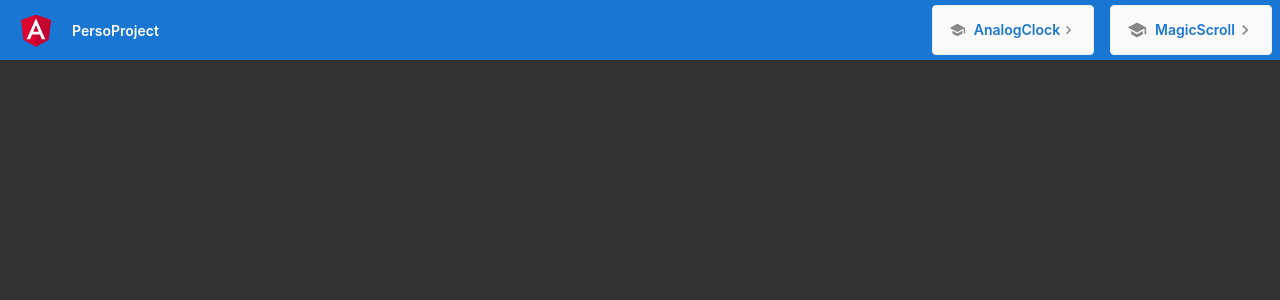
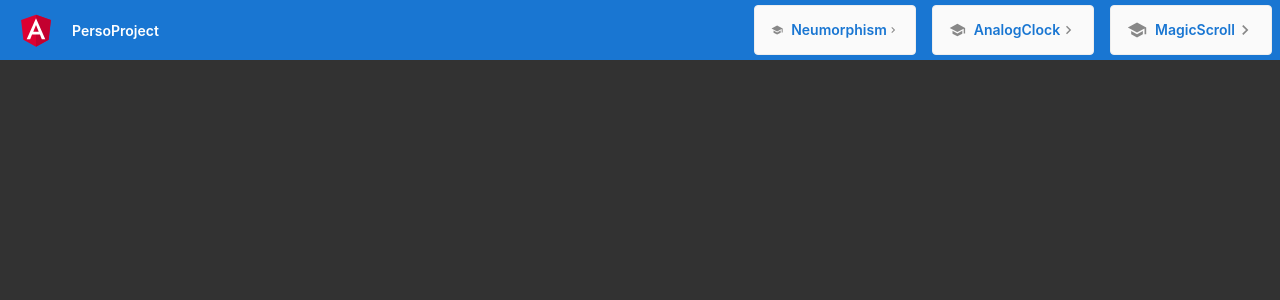
Before and after one commit to yoinqui/yoinqui.github.io, an Angular app: page /Neumorphism in a window 1280 px wide. Before the commit this address led to /. Shown: the top 300 px of the page. Built offline with nearby package versions, Linux system fonts and the light colour scheme.

Commit message:
Add Neumorphism Page & Add Routing

```diff
--- /dev/null
+++ b/src/app/Pages/neumorphism/neumorphism.component.html
@@ -0,0 +1 @@
+<p>neumorphism works!</p>
--- /dev/null
+++ b/src/app/Pages/neumorphism/neumorphism.component.ts
@@ -0,0 +1,15 @@
+import { Component, OnInit } from '@angular/core';
+
+@Component({
+  selector: 'app-neumorphism',
+  templateUrl: './neumorphism.component.html',
+  styleUrls: ['./neumorphism.component.css']
+})
+export class NeumorphismComponent implements OnInit {
+
+  constructor() { }
+
+  ngOnInit(): void {
+  }
+
+}
--- a/src/app/app-routing.module.ts
+++ b/src/app/app-routing.module.ts
@@ -3,11 +3,13 @@ import {RouterModule, Routes} from '@angular/router';
 import {MagicScrollComponent} from './Pages/magic-scroll/magic-scroll.component';
 import {HomeComponent} from './Pages/home/home.component';
 import {AnalogClockComponent} from './Pages/analog-clock/analog-clock.component';
+import {NeumorphismComponent} from './Pages/neumorphism/neumorphism.component';
 
 const routes: Routes = [
   {path: '', component: HomeComponent},
   {path: 'MagicScroll', component: MagicScrollComponent},
   {path: 'AnalogClock', component: AnalogClockComponent},
+  {path: 'Neumorphism', component: NeumorphismComponent},
 ];
 
 @NgModule({
--- a/src/app/app.component.html
+++ b/src/app/app.component.html
@@ -12,6 +12,22 @@
 
   <div class="spacer"></div>
 
+  <!--Neumorphism-->
+  <div class="card-container">
+    <a class="card" rel="noopener" style="width: 8rem; height: 1rem;" routerLink="/Neumorphism">
+      <!--Icon-->
+      <svg class="material-icons" xmlns="http://www.w3.org/2000/svg" width="24" height="24" viewBox="0 0 24 24">
+        <path d="M5 13.18v4L12 21l7-3.82v-4L12 17l-7-3.82zM12 3L1 9l11 6 9-4.91V17h2V9L12 3z"/>
+      </svg>
+
+      <span>Neumorphism</span>
+
+      <!--Cheveron flèche ">"-->
+      <svg class="material-icons" xmlns="http://www.w3.org/2000/svg" width="24" height="24" viewBox="0 0 24 24">
+        <path d="M10 6L8.59 7.41 13.17 12l-4.58 4.59L10 18l6-6z"/>
+      </svg>
+    </a>
+  </div>
   <!--AnalogClock-->
   <div class="card-container">
     <a class="card" rel="noopener" style="width: 8rem; height: 1rem;" routerLink="/AnalogClock">
--- a/src/app/app.module.ts
+++ b/src/app/app.module.ts
@@ -6,6 +6,7 @@ import {MagicScrollComponent} from './Pages/magic-scroll/magic-scroll.component'
 import {AppRoutingModule} from './app-routing.module';
 import {HomeComponent} from './Pages/home/home.component';
 import {AnalogClockComponent} from './Pages/analog-clock/analog-clock.component';
+import { NeumorphismComponent } from './Pages/neumorphism/neumorphism.component';
 
 @NgModule({
   declarations: [
@@ -13,6 +14,7 @@ import {AnalogClockComponent} from './Pages/analog-clock/analog-clock.component'
     HomeComponent,
     MagicScrollComponent,
     AnalogClockComponent,
+    NeumorphismComponent,
   ],
   imports: [
     BrowserModule,
```
Also changed, not shown: src/app/Pages/neumorphism/neumorphism.component.css (added), 1 other file (tests, documents, lock files or other folders).
